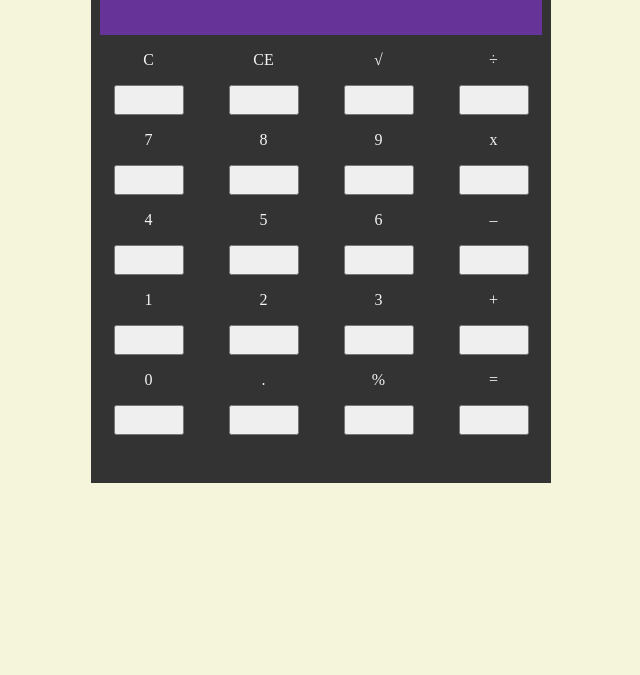
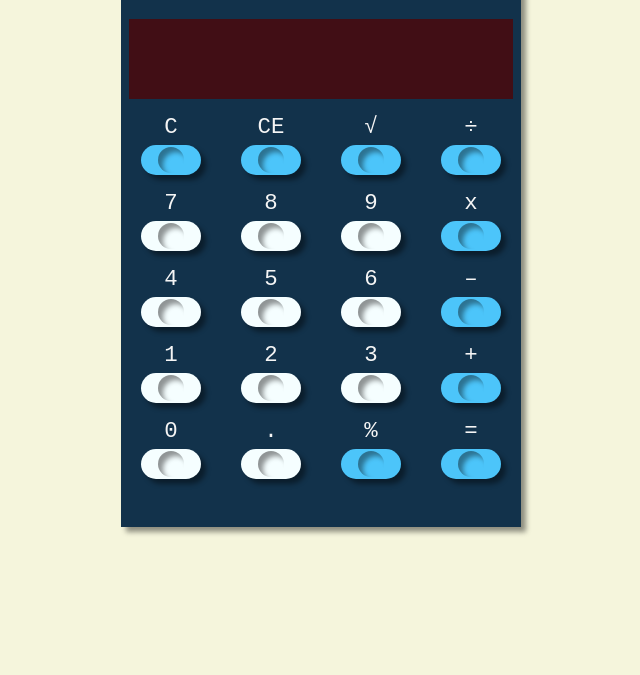
Before and after one commit to kejgind/js-calculator, a website: page index.html in a window 1280 px wide. Shown: the part 125-800 px from the top of the page, without its empty margins (319-959 px from the left). Drawn offline with Linux system fonts and the light colour scheme; a web font is replaced by a local one.

Commit message:
calculator styling

```diff
--- a/index.html
+++ b/index.html
@@ -16,83 +16,83 @@
     <div class="calculator__buttons">
       <div class="calculator__button__wrap">
         <p class="calculator__button__label">C</p>
-        <button class="calculator__button jsClear" data-button='C'></button>
+        <button class="calculator__button button--blue" data-button='C'></button>
       </div>
       <div class="calculator__button__wrap">
         <p class="calculator__button__label">CE</p>
-        <button class="calculator__button jsClearAll" data-button='CE'></button>
+        <button class="calculator__button button--blue" data-button='CE'></button>
       </div>
       <div class="calculator__button__wrap">
         <p class="calculator__button__label">&#8730;</p>
-        <button class="calculator__button jsSqrt" data-button='sqrt'></button>
+        <button class="calculator__button button--blue" data-button='sqrt'></button>
       </div>
       <div class="calculator__button__wrap">
         <p class="calculator__button__label">&#247;</p>
-        <button class="calculator__button jsDivision" data-button='division'></button>
+        <button class="calculator__button button--blue" data-button='division'></button>
       </div>
       <div class="calculator__button__wrap">
         <p class="calculator__button__label">7</p>
-        <button class="calculator__button jsSeven" data-button='7'></button>
+        <button class="calculator__button button--white" data-button='7'></button>
       </div>
       <div class="calculator__button__wrap">
         <p class="calculator__button__label">8</p>
-        <button class="calculator__button jsEigth" data-button='8'></button>
+        <button class="calculator__button button--white" data-button='8'></button>
       </div>
       <div class="calculator__button__wrap">
         <p class="calculator__button__label">9</p>
-        <button class="calculator__button jsNine" data-button='9'></button>
+        <button class="calculator__button button--white" data-button='9'></button>
       </div>
       <div class="calculator__button__wrap">
         <p class="calculator__button__label">x</p>
-        <button class="calculator__button jsMultiply" data-button='multiplication'></button>
+        <button class="calculator__button button--blue" data-button='multiplication'></button>
       </div>
       <div class="calculator__button__wrap">
         <p class="calculator__button__label">4</p>
-        <button class="calculator__button jsFour" data-button='4'></button>
+        <button class="calculator__button button--white" data-button='4'></button>
       </div>
       <div class="calculator__button__wrap">
         <p class="calculator__button__label">5</p>
-        <button class="calculator__button jsFive" data-button='5'></button>
+        <button class="calculator__button button--white" data-button='5'></button>
       </div>
       <div class="calculator__button__wrap">
         <p class="calculator__button__label">6</p>
-        <button class="calculator__button jsSix" data-button='6'></button>
+        <button class="calculator__button button--white" data-button='6'></button>
       </div>
       <div class="calculator__button__wrap">
         <p class="calculator__button__label">&#150;</p>
-        <button class="calculator__button jsSubtract" data-button='subtraction'></button>
+        <button class="calculator__button button--blue" data-button='subtraction'></button>
       </div>
       <div class="calculator__button__wrap">
         <p class="calculator__button__label">1</p>
-        <button class="calculator__button jsOne" data-button='1'></button>
+        <button class="calculator__button button--white" data-button='1'></button>
       </div>
       <div class="calculator__button__wrap">
         <p class="calculator__button__label">2</p>
-        <button class="calculator__button jsTwo" data-button='2'></button>
+        <button class="calculator__button button--white" data-button='2'></button>
       </div>
       <div class="calculator__button__wrap">
         <p class="calculator__button__label">3</p>
-        <button class="calculator__button jsThree" data-button='3'></button>
+        <button class="calculator__button button--white" data-button='3'></button>
       </div>
       <div class="calculator__button__wrap">
         <p class="calculator__button__label">&#43;</p>
-        <button class="calculator__button jsAdd" data-button='addition'></button>
+        <button class="calculator__button button--blue" data-button='addition'></button>
       </div>
       <div class="calculator__button__wrap">
         <p class="calculator__button__label">0</p>
-        <button class="calculator__button jsZero" data-button='0'></button>
+        <button class="calculator__button button--white" data-button='0'></button>
       </div>
       <div class="calculator__button__wrap">
         <p class="calculator__button__label">&#46;</p>
-        <button class="calculator__button jsDot" data-button='.'></button>
+        <button class="calculator__button button--white" data-button='.'></button>
       </div>
       <div class="calculator__button__wrap">
         <p class="calculator__button__label">&#37;</p>
-        <button class="calculator__button jsPercent" data-button='percent'></button>
+        <button class="calculator__button button--blue" data-button='percent'></button>
       </div>
       <div class="calculator__button__wrap">
         <p class="calculator__button__label">&#61;</p>
-        <button class="calculator__button jsEqual" data-button='equal'></button>
+        <button class="calculator__button button--blue" data-button='equal'></button>
       </div>
     </div>
   </div>
--- a/script/app.js
+++ b/script/app.js
@@ -161,13 +161,10 @@ const stateChanges = input => {
       globalState[1] = input;
     }
   }
-  console.log(localState);
-  console.log(globalState);
 };
 
 // Function to handle button clicks
 const buttonsHandler = event => {
-  console.log(event.target);
   event.target.classList.contains('calculator__button')
     ? stateChanges(event.target.dataset.button)
     : '';
--- a/style/style.css
+++ b/style/style.css
@@ -1,23 +1,33 @@
+@import url("https://fonts.googleapis.com/css?family=Codystar");
+
 body {
   background-color: beige;
 }
 
 .calculator {
-  max-width: 460px;
-  background-color: #333;
+  max-width: 400px;
+  background-color: #12324b;
   margin: 0 auto;
   padding-bottom: 3rem;
+  box-shadow: 5px 5px 5px rgba(0, 0, 0, 0.418);
+}
+
+.calculator__name {
+  padding: 2rem 5px;
 }
 
 .calculator__screen {
+  font-family: "Codystar", cursive;
   width: 96%;
   margin: 0 auto;
   height: 80px;
-  background-color: rebeccapurple;
-  font-size: 3rem;
+  background-color: #410e15;
+  font-size: 2.8rem;
+  font-weight: 900;
   display: flex;
   justify-content: flex-end;
   align-items: center;
+  color: #fff7ff;
 }
 
 .calculator__buttons {
@@ -32,9 +42,38 @@ body {
   justify-content: center;
 }
 
+.calculator__button__label {
+  margin: 15px auto 5px;
+  font-size: 1.4rem;
+  font-family: "Courier New", Courier, monospace;
+}
+
 .calculator__button {
-  width: 70px;
+  width: 60px;
   height: 30px;
+  border: none;
+  border-radius: 15px;
+  position: relative;
+  box-shadow: 5px 5px 5px rgba(0, 0, 0, 0.418);
+}
+
+.calculator__button::after {
+  content: "";
+  position: absolute;
+  width: 26px;
+  height: 26px;
+  border-radius: 50%;
+  box-shadow: inset 5px 5px 5px rgba(0, 0, 0, 0.418);
+  top: 2px;
+  left: 17px;
+}
+
+.button--white {
+  background-color: #f5feff;
+}
+
+.button--blue {
+  background-color: #4cc5fa;
 }
 
 .calculator__name,
```
